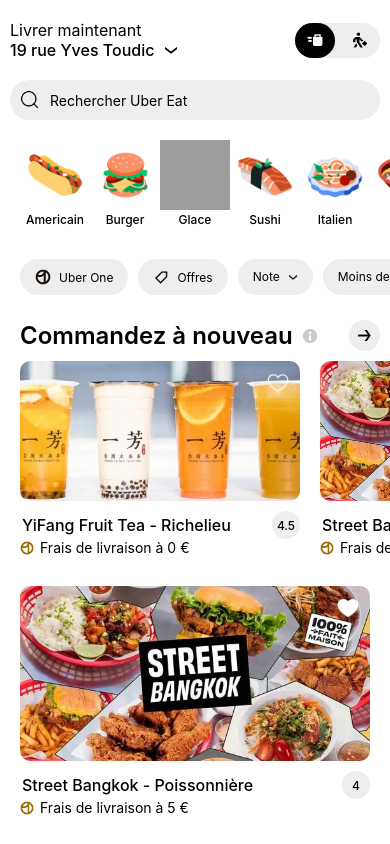
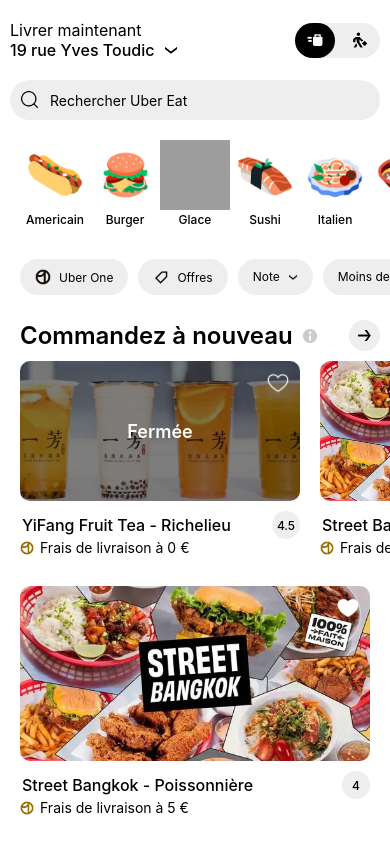
Before and after one commit to marielaure1/Uber-Eat-React-Native, a React Native app: screen / in a window 390 px wide. Built offline with nearby package versions, Linux system fonts and the light colour scheme; grey boxes are pictures that could not be loaded.

Commit message:
ouvertur/fermeture

```diff
--- a/Styles.tsx
+++ b/Styles.tsx
@@ -421,6 +421,28 @@
     marginBottom: 10,
     overflow: 'hidden',
     position: 'relative',
+  },
+  fermeture: {
+    width: '100%',
+    height: '100%',
+    display: 'flex',
+    justifyContent: 'center',
+    alignItems: 'center',
+    position: "absolute",
+    top: 0,
+    left: 0,
+    backgroundColor: "#00000080"
+  },
+  displayNone: {
+    display: "none"
+  },
+  displayFlex: {
+    display: "flex"
+  },
+  fermetureText: {
+    color: 'white',
+    fontWeight: 600,
+    fontSize: 18
   }
 });
 
--- a/data/EnseigneData.json
+++ b/data/EnseigneData.json
@@ -6,7 +6,11 @@
         "temps": 20,
         "img_id": 1,
         "promo": "1 acheté (s), 1 offert (s)",
-        "star": true
+        "star": true,
+        "horaires" : {
+            "ouverture": "09:00:00",
+            "fermeture": "15:30:00"
+        }
     },
     {
         "name": "Round",
@@ -14,7 +18,11 @@
         "frais": 5,
         "temps": 40,
         "img_id": 2,
-        "star": false
+        "star": false,
+        "horaires" : {
+            "ouverture": "11:00:00",
+            "fermeture": "22:00:00"
+        }
     },
     {
         "name": "Allo Pizza",
@@ -22,7 +30,11 @@
         "frais": 0,
         "temps": 20,
         "img_id": 3,
-        "star": false
+        "star": false,
+        "horaires" : {
+            "ouverture": "11:00:00",
+            "fermeture": "22:00:00"
+        }
     },
     {
         "name": "Spice Chicken",
@@ -31,7 +43,11 @@
         "temps": 40,
         "img_id": 4,
         "promo": "Des articles en promotions",
-        "star": true
+        "star": true,
+        "horaires" : {
+            "ouverture": "11:00:00",
+            "fermeture": "22:00:00"
+        }
     },
     {
         "name": "Washoku",
@@ -39,7 +55,11 @@
         "frais": 0,
         "temps": 20,
         "img_id": 5,
-        "star": true
+        "star": true,
+        "horaires" : {
+            "ouverture": "11:00:00",
+            "fermeture": "22:00:00"
+        }
     },
     {
         "name": "786 - Burger & Brasserie 🍔",
@@ -47,7 +67,11 @@
         "frais": 5,
         "temps": 40,
         "img_id": 6,
-        "star": true
+        "star": true,
+        "horaires" : {
+            "ouverture": "11:00:00",
+            "fermeture": "22:00:00"
+        }
     },
     {
         "name": "Nouilles Ceintures 西安吃面公司",
@@ -56,7 +80,11 @@
         "temps": 20,
         "img_id": 7,
         "promo": "20 % d’économies (dépensez 20 €)",
-        "star": false
+        "star": false,
+        "horaires" : {
+            "ouverture": "11:00:00",
+            "fermeture": "22:00:00"
+        }
     },
     {
         "name": "Street Bangkok - Poissonnière",
@@ -64,7 +92,11 @@
         "frais": 5,
         "temps": 40,
         "img_id": 8,
-        "star": true
+        "star": true,
+        "horaires" : {
+            "ouverture": "11:00:00",
+            "fermeture": "22:00:00"
+        }
     },
     {
         "name": "YiFang Fruit Tea - Richelieu",
@@ -72,6 +104,10 @@
         "frais": 0,
         "temps": 20,
         "img_id": 9,
-        "star": false
+        "star": false,
+        "horaires" : {
+            "ouverture": "15:46:00",
+            "fermeture": "23:00:00"
+        }
     }
 ]
--- a/src/components/card/CardCategory.tsx
+++ b/src/components/card/CardCategory.tsx
@@ -12,7 +12,7 @@
 
 const CardCategory: React.FC<CardProps> = ({ data }) => {
 
-    const [ img, setImg ] = useState({
+    const img = {
         1: require('../../assets/img/category/american.png'),
         2: require('../../assets/img/category/burger.png'),
         3: require('../../assets/img/category/icecreamandyogort.png'),
@@ -25,7 +25,7 @@
         10: require('../../assets/img/category/japanese.png'),
         11: require('../../assets/img/category/sandwich.png'),
         12: require('../../assets/img/category/streetfood.png'),
-    });
+    };
 
     return (
         <TouchableHighlight underlayColor="transparent" onPress={() => {}}>
--- a/src/components/card/CardEnseigne.tsx
+++ b/src/components/card/CardEnseigne.tsx
@@ -1,22 +1,25 @@
-import React, { useState, useEffect } from 'react';
+import React, { useState, useEffect, useRef } from 'react';
 import { View, Text, Image, TouchableHighlight } from 'react-native';
-import { Icon } from '@iconify/react';
 import styles from '../../../Styles.tsx';
 
 interface CardProps {
   data: {
     promo?: string;
-    img: string;
+    img_id: number;
     name: string;
     note: number;
     frais: number;
+    horaires: {
+      ouverture: string;
+      fermeture: string;
+    };
   };
 }
 
 const CardEnseigne: React.FC<CardProps> = ({ data, type = "slider" }) => {
   const [activeStar, setActiveStar] = useState(data.star);
   const [activePromo, setActivePromo] = useState(false);
-  const [ img, setImg ] = useState({
+  const img = {
     1: require('../../assets/img/enseigne/carrefour.webp'),
     2: require('../../assets/img/enseigne/round.webp'),
     3: require('../../assets/img/enseigne/allo-pizza.webp'),
@@ -26,38 +29,72 @@
     7: require('../../assets/img/enseigne/nouilles-ceintures.webp'),
     8: require('../../assets/img/enseigne/street-bangkok-poissonniere.webp'),
     9: require('../../assets/img/enseigne/yiFang-fruit-tea-richelieu.webp'),
-  });
+  };
+  const statutHoraire = useRef(false);
+  const [reload, setReload] = useState(false);
+
+  const enseigneStatut = () => {
+    let now = new Date();
+    // now.toLocaleString("fr-FR", { timeZone: "Europe/Paris" });
+    let nowDateTime = now.toISOString();
+    let nowDate = nowDateTime.split('T')[0];
+
+    let ouverture = new Date(nowDate + 'T' + data.horaires.ouverture);
+    let fermeture = new Date(nowDate + 'T' + data.horaires.fermeture);
+
+    if (ouverture <= now && fermeture >= now) {
+      statutHoraire.current = true;
+    } else {
+      statutHoraire.current = false;
+    }
+
+    if(statutHoraire.current != reload){
+      setReload(statutHoraire.current);
+    }
+
+    console.log(data.name, " : ", statutHoraire.current);
+
+  };
 
   useEffect(() => {
+    enseigneStatut();
 
-    if (data.promo) setActivePromo(true);
-  }, []);
+    const intervalId = setInterval(() => {
+      enseigneStatut();
+    }, 5000);
+    return () => clearInterval(intervalId);
+  }, [data.horaires]);
+
+  useEffect(() => {
+    console.log("reload a changé :", reload);
+  }, [reload]);
 
   const handleStar = () => {
-    setActiveStar(activeStar ? 0 : 1);
+    setActiveStar((prev) => !prev);
   };
 
   return (
     <View underlayColor="transparent" onPress={() => {}}>
-      <View style={type == "slider" ? styles.card : styles.cardEnseigne}>
+      <View style={type === "slider" ? styles.card : styles.cardEnseigne}>
         <View style={styles.imgContainer}>
-          {activePromo && (
+          {activePromo && statutHoraire.current && (
             <View style={styles.promo}>
-              <Text  style={styles.promoTextContent}>{data.promo}</Text>
+              <Text style={styles.promoTextContent}>{data.promo}</Text>
             </View>
           )}
 
           <TouchableHighlight style={styles.star} onPress={handleStar}>
-            { activeStar ? (
-                <Image source={require('../../assets/icons/heart-fill.png')} style={styles.iconStar}/>
+            {activeStar ? (
+              <Image source={require('../../assets/icons/heart-fill.png')} style={styles.iconStar} />
             ) : (
-              <Image source={require('../../assets/icons/heart-light.png')} style={styles.iconStar}/>
-            )
-            }
-
+              <Image source={require('../../assets/icons/heart-light.png')} style={styles.iconStar} />
+            )}
           </TouchableHighlight>
 
           <Image source={img[data.img_id]} style={styles.img} />
+          <View style={[styles.fermeture, statutHoraire.current ? styles.displayNone : styles.displayFlex]}>
+            <Text style={styles.fermetureText}>Fermée</Text>
+          </View>
         </View>
         <View style={styles.enseignesInfo}>
           <View>
--- a/src/components/card/CardProduct.tsx
+++ b/src/components/card/CardProduct.tsx
@@ -13,7 +13,7 @@
 
 const CardProduct: React.FC<CardProps> = ({ data, increment, decrement }) => {
 
-    const [ img, setImg ] = useState({
+    const img = {
         1: require('../../assets/img/product/cristaline.png'),
         2: require('../../assets/img/product/emmental.png'),
         3: require('../../assets/img/product/tomate.png'),
@@ -26,7 +26,7 @@
         10: require('../../assets/img/product/lays-barbecue.webp'),
         11: require('../../assets/img/product/lays-paysanne.webp'),
         12: require('../../assets/img/product/lays-vinaigre.webp')
-      });
+      };
 
   return (
     <TouchableHighlight underlayColor="transparent">
```
Lines whose indentation alone changed are shown as unchanged.
